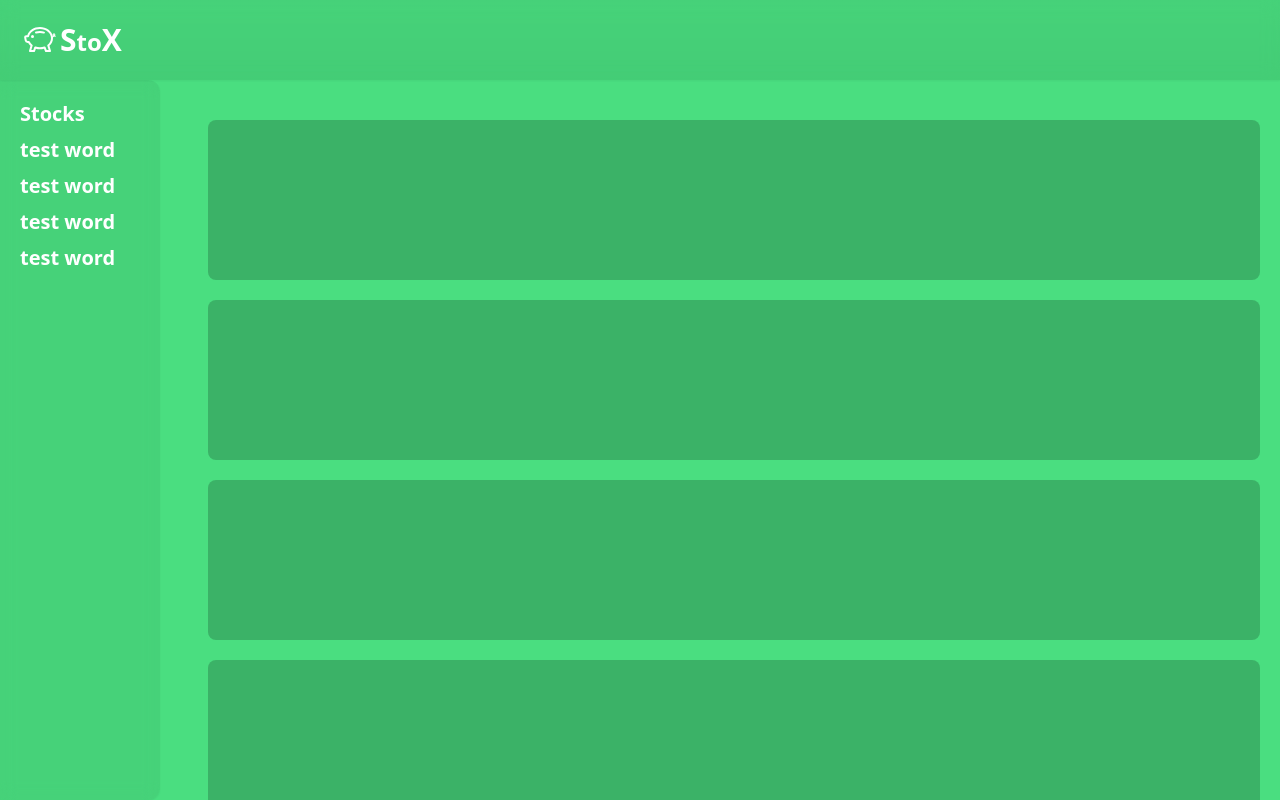
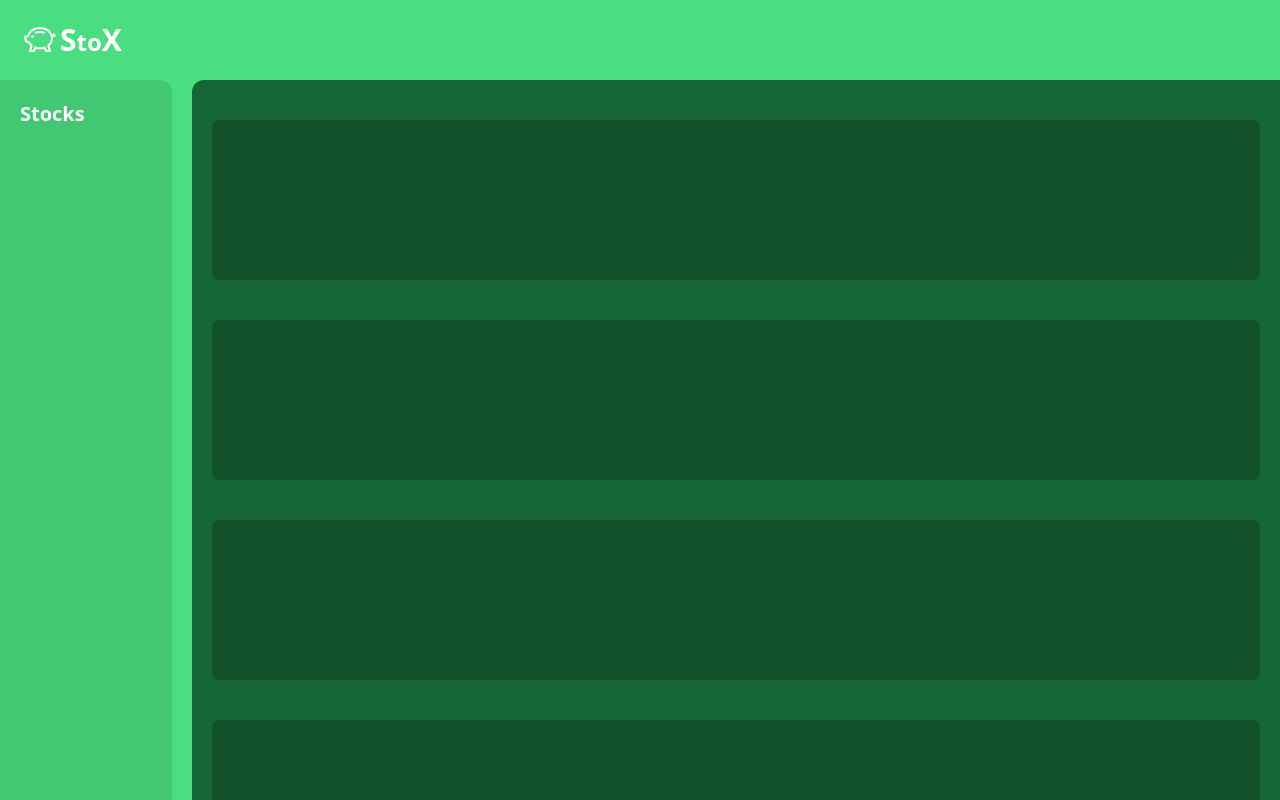
Before and after one commit to davidpierce24/learn-stocks, a Next.js app: page / in a window 1280 px wide. Shown: the top 800 px of the page. Built offline with nearby package versions, Linux system fonts and the light colour scheme.

Commit message:
clean up general layout

```diff
--- a/app/page.tsx
+++ b/app/page.tsx
@@ -3,13 +3,13 @@ import { BsPiggyBank } from "react-icons/bs";
 export default function Home() {
   return (
     // entire body
-    <body className="bg-gradient-to-t from-green-900 to-green-400">
+    <body className="bg-green-400">
 
       {/* surrounding div */}
       <div>
 
         {/* top nav */}
-        <div className="sticky top-0 w-full h-20 bg-black bg-opacity-5 backdrop-blur p-6 flex items-center font-bold text-white text-2xl z-40 shadow-sm">
+        <div className="sticky top-0 w-full h-20 bg-green-400 backdrop-blur p-6 flex items-center font-bold text-white text-2xl z-40">
           <div className="basis-2/6 flex items-center">
               <BsPiggyBank className="w-8 h-8 mr-1" />
               <span><span className="text-3xl">S</span>to<span className="text-3xl">X</span></span>
@@ -19,21 +19,20 @@ export default function Home() {
         </div>
 
         {/* below top nav */}
-        <div>
+        <div className="bg-green-400">
 
           {/* sidebar */}
-          <aside className="hidden sm:block w-40 fixed inset-0 top-[5rem] bg-black bg-opacity-5 backdrop-blur rounded-r-xl z-20 overflow-y-auto overflow-hidden flex pt-5 text-xl font-semibold shadow-sm">
-            <div className="h-full basis-1/6  flex flex-col gap-2 items-start text-white px-5 overflow-y-auto">
+          <aside className="hidden sm:block w-48 fixed inset-0 top-[5rem] bg-green-400 backdrop-blur z-20 overflow-y-auto overflow-hidden flex pr-5 text-xl font-semibold">
+            <div className="h-full flex flex-col gap-2 items-start text-white px-5 overflow-y-auto bg-black bg-opacity-10 rounded-tr-xl py-5">
               <div>Stocks</div>
-              <div>test word</div>
-              <div>test word</div>
-              <div>test word</div>
-              <div>test word</div>
+
             </div>
           </aside>
 
           {/* main body */}
-          <div className="w-full pl-52 flex flex-col px-5 py-10 gap-5 z-20 bg-green-400">
+          <div className="pl-52 bg-green-400">
+            <div className="bg-green-800 rounded-tl-xl fixed inset-0 top-[5rem] left-0 sm:left-[12rem] backdrop-blur z-20 overflow-y-auto overflow-hidden">
+              <div className="w-full flex flex-col px-5 py-10 gap-10 z-20">
                 <div className="bg-black bg-opacity-20 h-40 w-full rounded-lg"></div>
                 <div className="bg-black bg-opacity-20 h-40 w-full rounded-lg"></div>
                 <div className="bg-black bg-opacity-20 h-40 w-full rounded-lg"></div>
@@ -45,6 +44,9 @@ export default function Home() {
                 <div className="bg-black bg-opacity-20 h-40 w-full rounded-lg"></div>
                 <div className="bg-black bg-opacity-20 h-40 w-full rounded-lg"></div>
               </div>
+
+            </div>
+          </div>
         </div>
       </div>
     </body>
```
Lines whose indentation alone changed are shown as unchanged.
